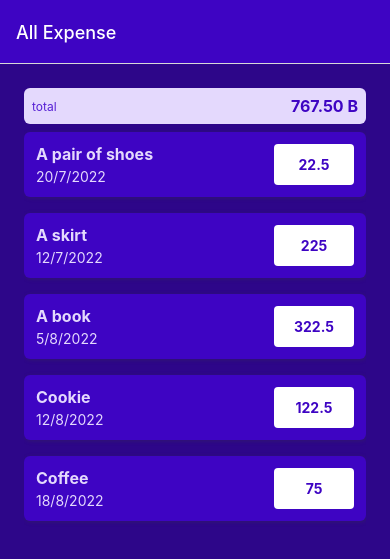
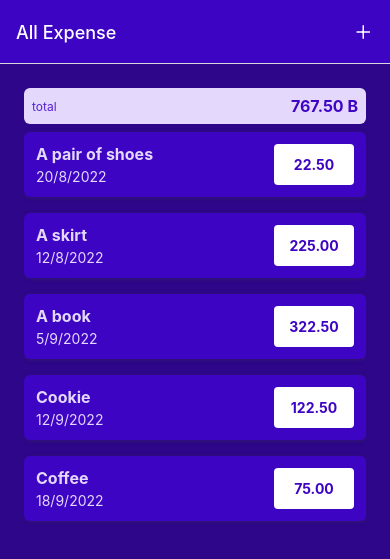
Before and after one commit to tipsumie/expenses-tracker, a React Native app: screen /AllExpense in a window 390 px wide. Shown: the top 559 px of the page. Built offline with nearby package versions, Linux system fonts and the light colour scheme.

Commit message:
add IconButton

```diff
--- a/App.js
+++ b/App.js
@@ -4,6 +4,7 @@
 import { createBottomTabNavigator } from '@react-navigation/bottom-tabs';
 import { COLORS } from './constants';
 import { Ionicons } from '@expo/vector-icons';
+import IconButton from './components/ui/IconButton';
 
 import ManageExpense from './screens/ManageExpense';
 import AllExpense from './screens/AllExpense';
@@ -15,12 +16,22 @@
 const OverviewExpense = () => {
   return (
     <BottomTab.Navigator
-      screenOptions={{
+      screenOptions={({ navigation }) => ({
         headerStyle: { backgroundColor: COLORS.primary500 },
         headerTintColor: '#FFFFFF',
         tabBarStyle: { backgroundColor: COLORS.primary500 },
         tabBarActiveTintColor: COLORS.accent500,
-      }}
+        headerRight: ({ tintColor }) => (
+          <IconButton
+            icon='add'
+            size={24}
+            color={tintColor}
+            onPress={() => {
+              navigation.navigate('ManageExpense');
+            }}
+          />
+        ),
+      })}
     >
       <BottomTab.Screen
         name='RecentExpense'
@@ -52,14 +63,23 @@
   return (
     <>
       <StatusBar style='auto' />
-      <NavigationContainer>
+      <NavigationContainer
+        screenOptions={{
+          headerStyle: { backgroundColor: COLORS.primary500 },
+          headerTintColor: '#FFFFFF',
+        }}
+      >
         <Stack.Navigator>
           <Stack.Screen
             name='OverviewExpense'
             component={OverviewExpense}
             options={{ headerShown: false }}
           />
-          <Stack.Screen name='ManageExpense' component={ManageExpense} />
+          <Stack.Screen
+            name='ManageExpense'
+            component={ManageExpense}
+            options={{ title: 'Manage Expense' }}
+          />
         </Stack.Navigator>
       </NavigationContainer>
     </>
--- a/components/ExpenseItem.js
+++ b/components/expenseOutput/ExpenseItem.js
@@ -1,11 +1,19 @@
 import { Pressable, StyleSheet, Text, View } from 'react-native';
 import React from 'react';
-import { COLORS } from '../constants';
-import { getFormattedDate } from '../utils/date';
+import { COLORS } from '../../constants';
+import { getFormattedDate } from '../../utils/date';
+import { useNavigation } from '@react-navigation/native';
 
 const ExpenseItem = ({ description, amount, date }) => {
+  const navigation = useNavigation();
+  const pressExpenseHandler = () => {
+    navigation.navigate('ManageExpense');
+  };
   return (
-    <Pressable>
+    <Pressable
+      onPress={pressExpenseHandler}
+      style={({ pressed }) => pressed && styles.pressed}
+    >
       <View style={styles.expenseItem}>
         <View>
           <Text style={[styles.textBase, styles.description]}>
@@ -14,7 +22,7 @@
           <Text style={styles.textBase}>{getFormattedDate(date)}</Text>
         </View>
         <View style={styles.amountContainer}>
-          <Text style={styles.amount}>{amount}</Text>
+          <Text style={styles.amount}>{amount.toFixed(2)}</Text>
         </View>
       </View>
     </Pressable>
@@ -58,4 +66,7 @@
     color: COLORS.primary500,
     fontWeight: 'bold',
   },
+  pressed: {
+    opacity: 0.75,
+  },
 });
--- a/components/ExpensesSummary.js
+++ b/components/expenseOutput/ExpensesSummary.js
@@ -1,6 +1,6 @@
 import { View, Text, StyleSheet } from 'react-native';
 import React from 'react';
-import { COLORS } from '../constants';
+import { COLORS } from '../../constants';
 
 const ExpensesSummary = ({ expenses, periodName }) => {
   const initialValue = 0;
--- /dev/null
+++ b/components/ui/IconButton.js
@@ -0,0 +1,29 @@
+import { View, Pressable, StyleSheet } from 'react-native';
+import { Ionicons } from '@expo/vector-icons';
+
+const IconButton = ({ icon, size, color, onPress }) => {
+  return (
+    <Pressable
+      onPress={onPress}
+      style={({ pressed }) => pressed && styles.pressed}
+    >
+      <View style={styles.buttonContainer}>
+        <Ionicons name={icon} size={size} color={color} />
+      </View>
+    </Pressable>
+  );
+};
+
+export default IconButton;
+
+const styles = StyleSheet.create({
+  buttonContainer: {
+    borderRadius: 24,
+    padding: 6,
+    marginHorizontal: 8,
+    marginVertical: 2,
+  },
+  pressed: {
+    opacity: 0.75,
+  },
+});
--- a/screens/AllExpense.js
+++ b/screens/AllExpense.js
@@ -1,5 +1,5 @@
 import React from 'react';
-import ExpensesOutput from '../components/ExpensesOutput';
+import ExpensesOutput from '../components/expenseOutput/ExpensesOutput';
 
 const AllExpense = () => {
   return <ExpensesOutput expensePeriod='total' />;
--- a/screens/RecentExpense.js
+++ b/screens/RecentExpense.js
@@ -1,5 +1,5 @@
 import React from 'react';
-import ExpensesOutput from '../components/ExpensesOutput';
+import ExpensesOutput from '../components/expenseOutput/ExpensesOutput';
 
 const RecentExpense = () => {
   return <ExpensesOutput expensePeriod='Last 7 Days' />;
--- a/utils/date.js
+++ b/utils/date.js
@@ -1,3 +1,3 @@
 export const getFormattedDate = (date) => {
-  return `${date.getDate()}/${date.getMonth()}/${date.getFullYear()}`;
+  return `${date.getDate()}/${date.getMonth() + 1}/${date.getFullYear()}`;
 };
```
Also changed, not shown: components/expenseOutput/ExpensesOutput.js (renamed from components/ExpensesOutput.js, +4 -4 lines), components/expenseOutput/ExpensesList.js (renamed from components/ExpensesList.js).
